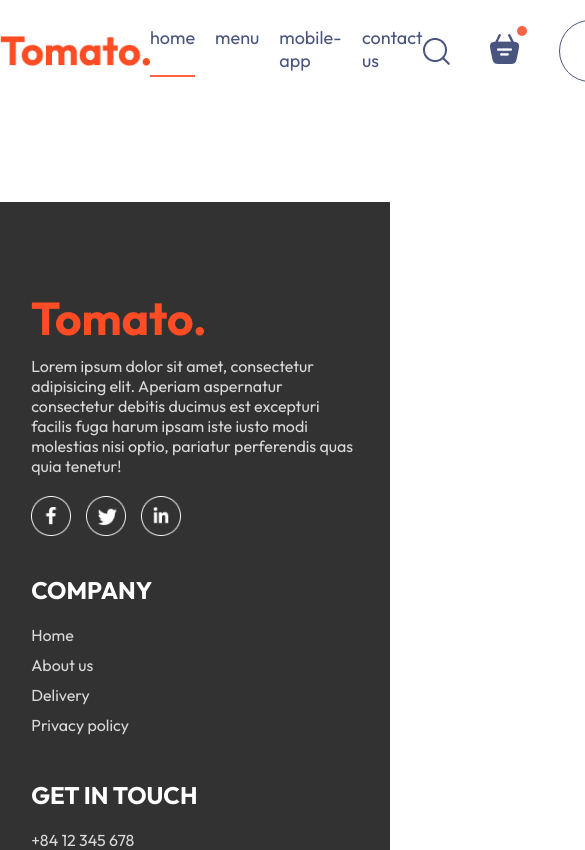
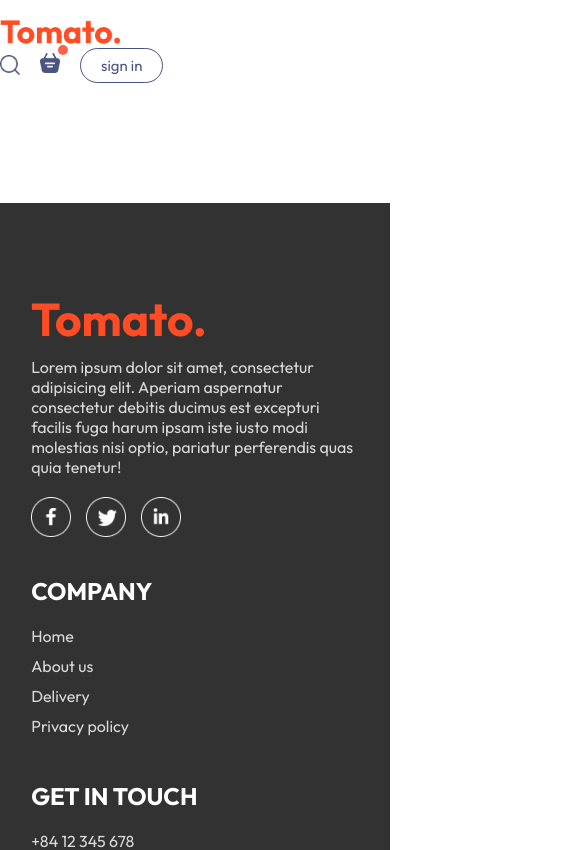
Before and after one commit to Vespulaz/food-delivery-website, a React (Vite) app: page /order in a window 390 px wide. Shown: the top 850 px of the page, 585 px wide, since content can reach past the window. Built offline with nearby package versions, Linux system fonts and the light colour scheme.

Commit message:
Add responsive, pin navbar to the top and add transition when scrolled down

```diff
--- a/src/components/Navbar/Navbar.css
+++ b/src/components/Navbar/Navbar.css
@@ -1,9 +1,27 @@
 /*Overall navigation bar*/
 .navbar {
     padding: 20px 0;
+    position: sticky;
+    top: 0;
+    width: 100%;
+    z-index: 10;
+
+    background-color: white;
+}
+
+.navbar-container {
     display: flex;
     justify-content: space-between;
     align-items: center;
+    margin: auto;
+
+    width: 80%;
+
+    transition: width 0.3s ease;
+}
+
+.navbar.scrolled .navbar-container {
+    width: 85%;
 }
 
 /*Logo*/
@@ -74,7 +92,7 @@
 }
 
 .navbar-menu li:not(.active):hover::after{
-    width: 100%
+    width: 100%;
 }
 
 /*Remove the hover animation if the menu item is clicked*/
@@ -101,3 +119,56 @@
     top: -8px;
     right: -8px;
 }
+
+@media (max-width: 1050px) {
+    .navbar .logo {
+        width: 140px;
+    }
+
+    .navbar-menu {
+        gap: 20px;
+        font-size: 17px;
+    }
+
+    .navbar-right {
+        gap: 30px;
+    }
+
+    .navbar-right img {
+        width: 22px;
+    }
+
+    .navbar-right button {
+        padding: 8px 25px;
+    }
+}
+
+@media (max-width: 900px) {
+    .navbar .logo {
+        width: 120px;
+    }
+
+    .navbar-menu {
+        gap: 15px;
+        font-size: 16px;
+    }
+
+    .navbar-right {
+        gap: 20px;
+    }
+
+    .navbar-right img {
+        width: 20px;
+    }
+
+    .navbar-right button {
+        padding: 7px 20px;
+        font-size: 15px;
+    }
+}
+
+@media (max-width: 750px) {
+    .navbar-menu {
+        display: none;
+    }
+}
```
